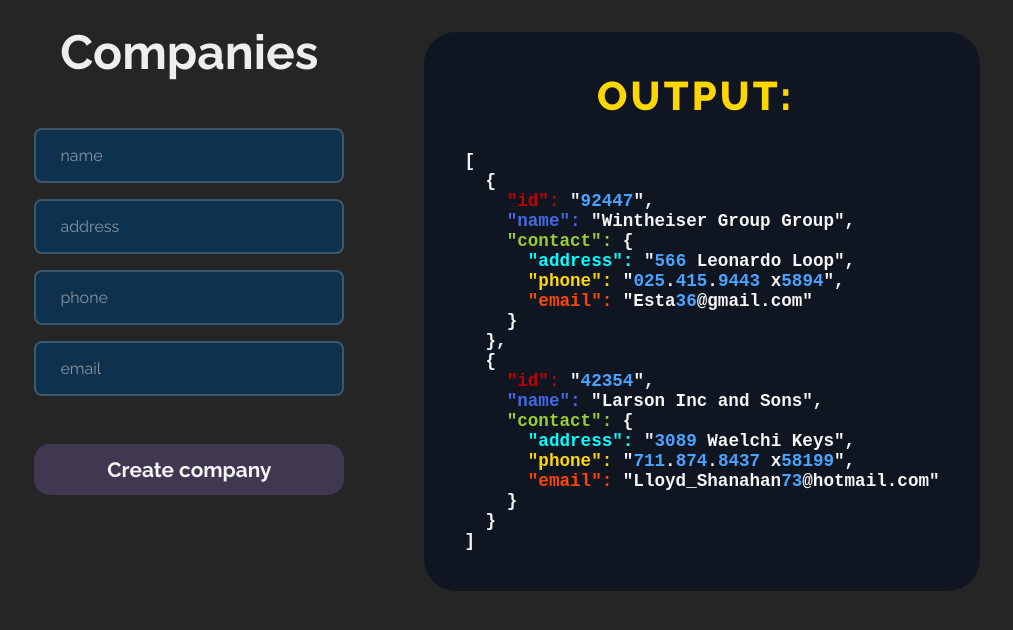
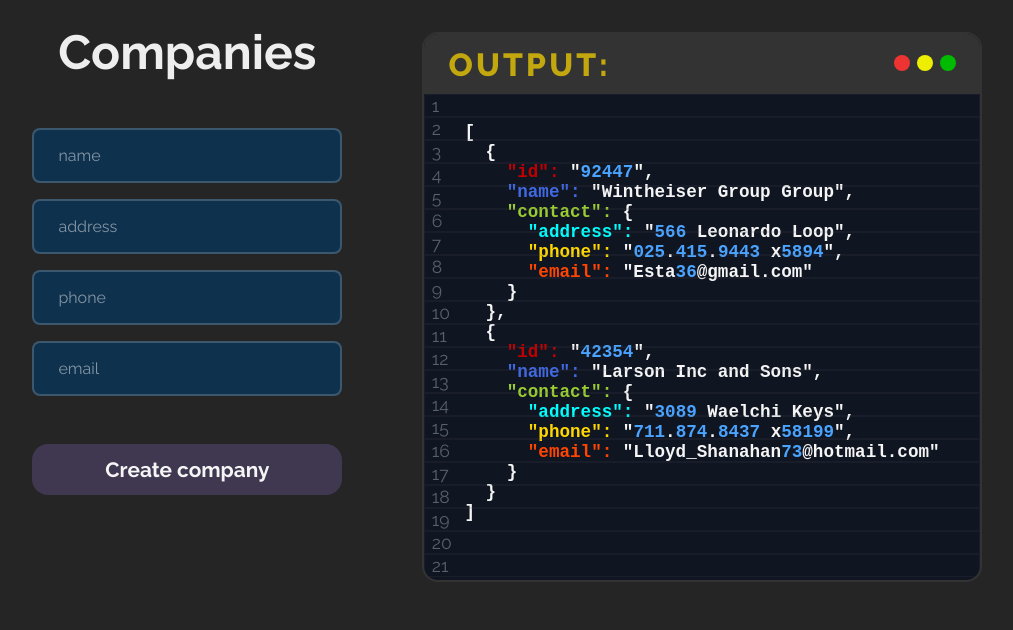
Before and after one commit to BrownEdgar/Reactive_react, a React (Vite) app: page / in a window 1280 px wide. Shown: the top 630 px of the page, without its empty margins (133-1146 px from the left). Built offline with nearby package versions, Linux system fonts and the light colour scheme.

Commit message:
finish-2

```diff
--- a/src/HWs/Redux-HW_2/App.jsx
+++ b/src/HWs/Redux-HW_2/App.jsx
@@ -1,3 +1,4 @@
+import { useEffect, useRef, useState } from "react";
 import { useSelector } from "react-redux";
 import { getCompanies } from "@/companies/companiesSlice";
 import { useFormatingData } from "./hooks/useFormatingData";
@@ -9,17 +10,37 @@ export default function App() {
   const companies = useSelector(getCompanies);
   const parsedData = useFormatingData(companies);
 
+  const [outputHeight, setOutputHeight] = useState(null);
+  const output = useRef(null);
+
+  useEffect(() => {
+    const count = Math.floor(output.current.scrollHeight / 24.9);
+    setOutputHeight(Array.from({ length: count }));
+  }, [companies]);
+
   return (
     <div className="companies">
       <div className="companies__left">
         <h1 className="companies__title">Companies</h1>
         <CreateCompanyForm />
       </div>
-      <div className="companies__output output">
-        <pre>
-          <h1 className="output__title">OUTPUT: </h1>
-          <b>{parsedData}</b>
-        </pre>
+      <div className="companies__output output" ref={output}>
+        <div className="output__lines">
+          {outputHeight
+            ? outputHeight.map((_, index) => <span key={index}>{++index}</span>)
+            : null}
+        </div>
+        <div className="output__top-panel top-panel">
+          <h1 className="output__title">OUTPUT:</h1>
+          <div className="top-panel__controls">
+            <span className="control close"></span>
+            <span className="control minimize"></span>
+            <span className="control maximize"></span>
+          </div>
+        </div>
+          <pre>
+            <b>{parsedData}</b>
+          </pre>
       </div>
     </div>
   );
--- a/src/HWs/Redux-HW_2/App.scss
+++ b/src/HWs/Redux-HW_2/App.scss
@@ -1,10 +1,11 @@
+$panel-height: 60px;
+
 .companies {
   display: grid;
   grid-template-columns: 25% auto;
   justify-content: center;
   align-items: top;
   gap: 5rem;
-
 
   &__title {
     margin-block: 1.5rem;
@@ -18,35 +19,65 @@
     padding: 2.5rem;
     margin-top: 2rem;
     font-size: 1.1rem;
-    border-radius: 2rem;
+    border-radius: 1rem;
+    overflow: hidden;
+    height: 550px;
+    overflow: hidden auto;
 
     .output__title {
       letter-spacing: 0.2rem;
       text-align: center;
-      font-size: 2.5rem;
+      font-size: 2rem;
       font-family: Raleway;
       font-weight: 800;
-      color: gold;
-      margin-bottom: 2rem;
+      color: rgba(255, 217, 0, 0.7);
     }
 
     > pre > b {
       &::selection {
-         background-color: gold;
-         color: #252525;
+        background-color: gold;
+        color: #252525;
       }
     }
 
     > pre > b span {
       &::selection {
-         background-color: gold;
-         color: #252525;
+        background-color: gold;
+        color: #252525;
       }
     }
   }
 }
 
 .output {
+  position: relative;
+  border: 2px solid #333;
+  padding-top: 5.5rem;
+  &__top-panel {
+    text-align: right;
+    position: absolute;
+    left: 0;
+    top: 0;
+    width: 100%;
+    background-color: #333;
+    display: flex;
+    align-items: center;
+    justify-content: space-between;
+    padding-inline: 1.5rem;
+    min-height: $panel-height;
+  }
+  &__lines {
+    position: absolute;
+    left: 0;
+    top: calc($panel-height);
+    width: 100%;
+    > span {
+      display: block;
+      border: 1px solid #444d5625;
+      padding-left: .4rem;
+      color: #58606b;
+    }
+  }
   &__id {
     color: rgb(192, 0, 0);
   }
@@ -72,3 +103,24 @@
     color: gold;
   }
 }
+
+.top-panel__controls {
+  > .control {
+    display: inline-block;
+    width: 1rem;
+    height: 1rem;
+    margin-left: 0.4em;
+    border-radius: 50%;
+    background-color: #777;
+
+    &.close {
+      background-color: #e33;
+    }
+    &.minimize {
+      background-color: #ee0;
+    }
+    &.maximize {
+      background-color: #0b0;
+    }
+  }
+}
```
